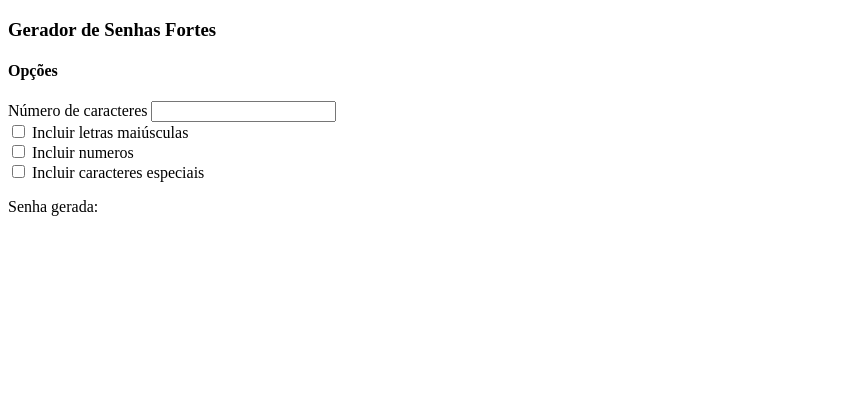
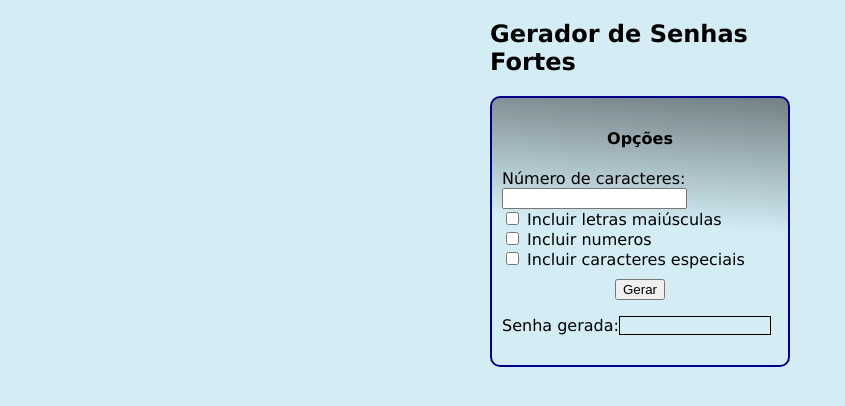
Before and after one commit to EronAlves1996/Password-Generator, a plain HTML site: page index.html in a window 1280 px wide. Shown: the whole page, without its empty margins (0-845 px from the left). Drawn offline with Linux system fonts and the light colour scheme.

Commit message:
Estilização

```diff
--- a/index.html
+++ b/index.html
@@ -6,17 +6,53 @@
     </head>
     <body>
         <style>
+            html, body{
+                font-family:'Lucida Sans', 'Lucida Sans Regular', 'Lucida Grande', 'Lucida Sans Unicode', Geneva, Verdana, sans-serif;
+                background-color:rgb(212, 237, 245);
+            }
+            body{
+                margin: 0 auto;
+                color:black;
+                width: 300px;
+            }
+            #mainMenu{
+                border: 2px solid darkblue;
+                border-radius: 10px;
+                background: linear-gradient(184deg, rgba(0,0,0,0.4598039044719451) 0%, rgba(0,212,255,0) 48%);
+                padding: 10px;
+            }
+            h4{
+                text-align: center;
+                font-size:medium;
+            }
+            #generatedPassword{
+                border:1px solid black;
+                height: 17px;
+                width:150px;
+                display:inline-block;
+            }
+            p label{
+                float: left;
+            }
+            #buttonContainer{
+                margin: 10px;
+                text-align: center;
+            }
 
         </style>
-        <h3>Gerador de Senhas Fortes</h3>
+        <h2>Gerador de Senhas Fortes</h2>
         <div id="mainMenu">
             <h4>Opções</h4>
-            <label for="charNumber">Número de caracteres</label>
+            <label for="charNumber">Número de caracteres: </label>
             <input id="charNumber" type="number"><br>
             <input id="includeCaps" type="checkbox"> Incluir letras maiúsculas <br>
             <input id="includeNumber" type="checkbox"> Incluir numeros<br>
             <input id="includeSpecialChars" type="checkbox"> Incluir caracteres especiais<br>
-            <p>Senha gerada: <div id="generatedPassword"></div></p>
+            <div id="buttonContainer"><button id="generatePassword">Gerar</button></div>
+            <p>
+                <label for="generatedPassword">Senha gerada:</label>
+                <div id="generatedPassword"></div>
+            </p>
         </div>
         <script>
 
```
